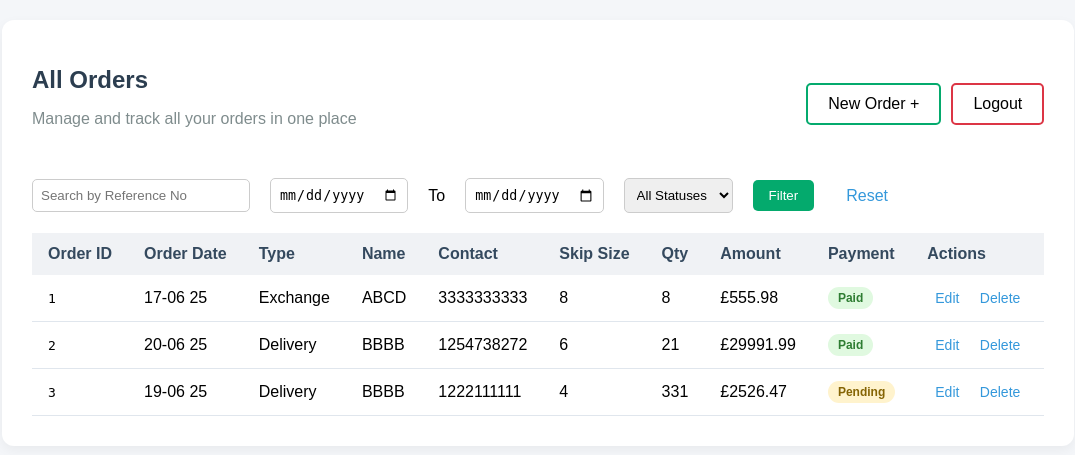
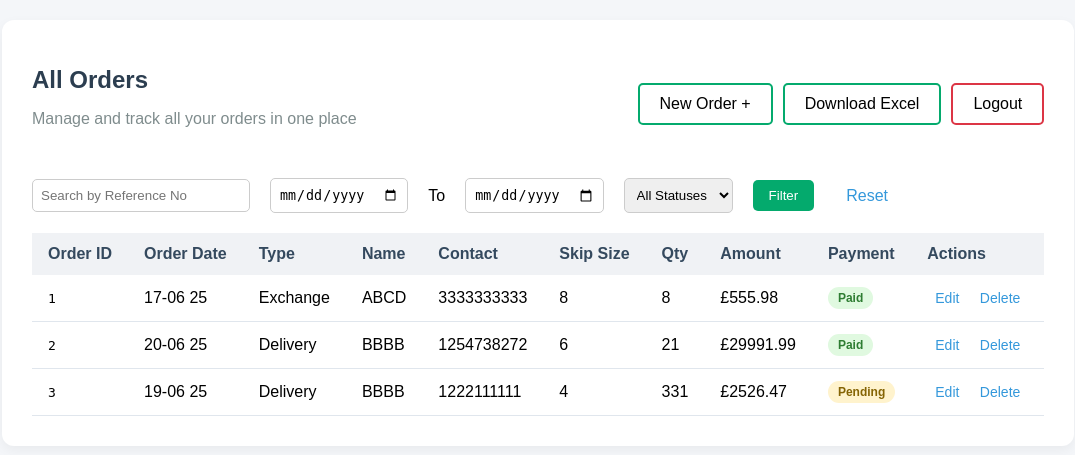
Before and after one commit to Nitins715/Ordermanagement, a Django app: page / in a window 1280 px wide. Shown: the top 455 px of the page, without its empty margins (18-1093 px from the left). Run offline with Django 5.2, Linux system fonts and the light colour scheme; a user stored in the database is signed in; data comes from the database, SQL or seed files in the repository; both versions use the stored data as it was after the commit.

Commit message:
Download update

```diff
--- a/orders/urls.py
+++ b/orders/urls.py
@@ -1,6 +1,8 @@
 from django.urls import path
 from . import views
 from .views import user_login, user_logout
+
+
 
 urlpatterns = [
     path('', views.order_list, name='order_list'),
@@ -9,4 +11,5 @@ urlpatterns = [
     path('orders/delete/<int:pk>/', views.delete_order, name='delete_order'),
     path('login/', user_login, name='login'),
     path('logout/', user_logout, name='logout'),
+    path('export-excel/',views.export_to_excel,name='export-excel')
 ]
--- a/orders/views.py
+++ b/orders/views.py
@@ -7,6 +7,26 @@ from django.utils.dateparse import parse_date
 from django.contrib.auth import authenticate, login
 from django.contrib.auth.forms import AuthenticationForm
 from django.contrib.auth.decorators import login_required
+
+import openpyxl
+from django.http import HttpResponse
+
+def export_to_excel(request):
+    wb = openpyxl.Workbook()
+    ws = wb.active
+    ws.title = "Data"
+
+    ws.append(['Order ID' ,'Order Date' ,'Type','Name', 'Contact', 'Skip Size', 'Qty', 'Amount', 'Payment'])
+
+    for obj in NewOrder.objects.all():
+        ws.append([obj.internal_ref_no,obj.order_date.date().strftime('%d-%m-%Y'),obj.order_type,obj.name_or_company,obj.contact_number,obj.skip_size,obj.quantity,obj.total_amount_with_vat,obj.payment_method])
+
+    response = HttpResponse(content_type='application/vnd.openxmlformats-officedocument.spreadsheetml.sheet')
+    response['Content-Disposition'] = 'attachment; filename=data.xlsx'
+    wb.save(response)
+
+    return response
+
 
 def user_login(request):
     if request.method == "POST":
--- a/templates/order_list.html
+++ b/templates/order_list.html
@@ -112,6 +112,9 @@
       </div>
       <div class="button-group">
         <a href="{% url 'create_order' %}" class="action-btn">New Order +</a>
+        <form action="{% url 'export-excel' %}" method="get" style="display: inline;">
+          <button type="submit" class="action-btn">Download Excel</button>
+        </form>
         <form action="{% url 'logout' %}" method="post" style="display: inline;">
           {% csrf_token %}
           <button type="submit" class="action-btn logout-btn">Logout</button>
```
Also changed, not shown: db.sqlite3.
